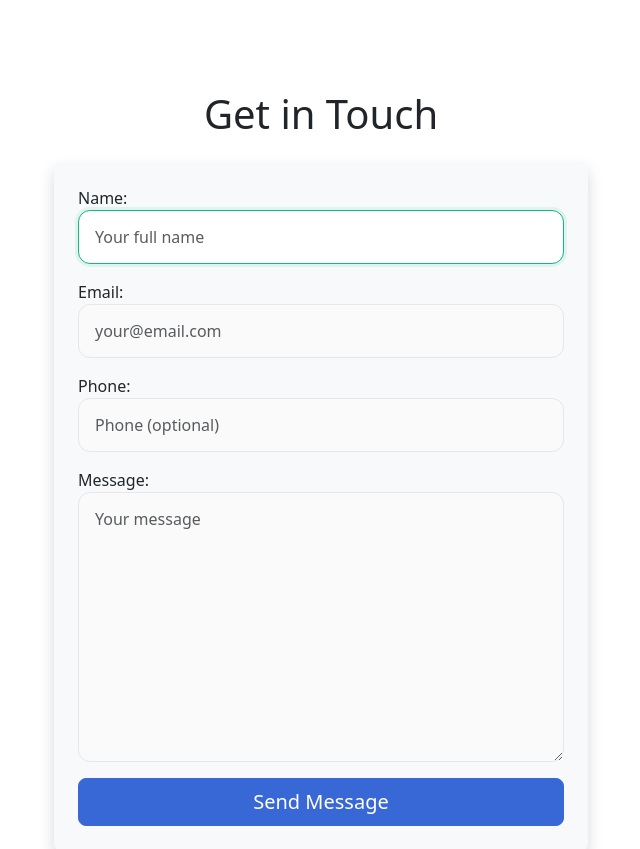
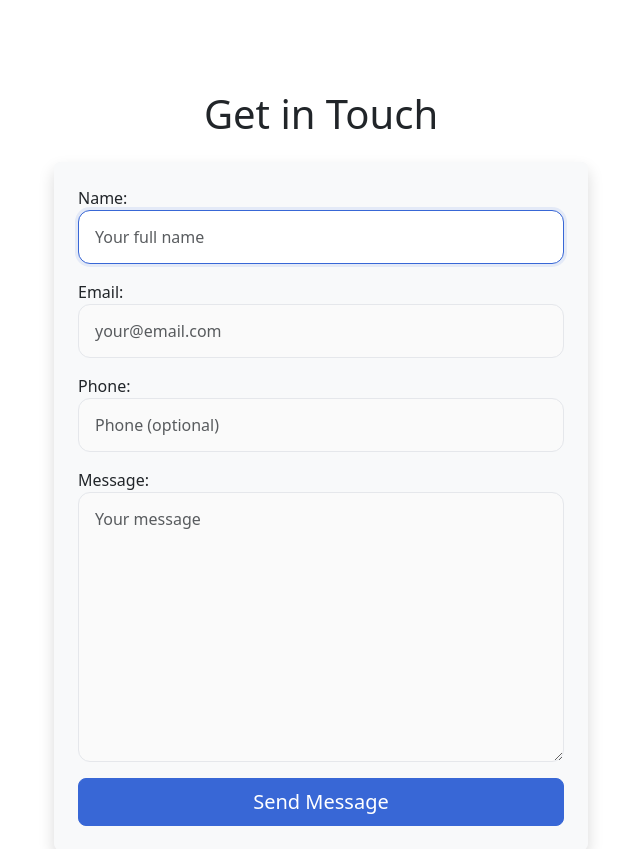
Before and after one commit to MSRhmn/pine-properties, a Django app: page /contact/ in a window 1280 px wide, with the restyled element focused. Shown: the part 56-905 px from the top of the page, without its empty margins (319-959 px from the left). Run offline with Django 5.2, Linux system fonts and the light colour scheme.

Commit message:
update: the input styles
Forms inputs colors and shades are changed to match the main color theme
of the website.

```diff
--- a/properties/templates/properties/base.html
+++ b/properties/templates/properties/base.html
@@ -71,7 +71,7 @@
             color: #fff;
         }
 
-        /* Soft rounded inputs */
+        /* Form Inputs - Match Primary Theme */
         .form-control, .form-select {
             border: 1px solid #e5e7eb;
             border-radius: 12px;
@@ -82,9 +82,9 @@
         }
 
         .form-control:focus, .form-select:focus {
-            border-color: #10b981;
+            border-color: #3867d6;
             background-color: #ffffff;
-            box-shadow: 0 0 0 3px rgba(16, 185, 129, 0.1);
+            box-shadow: 0 0 0 3px rgba(56, 103, 214, 0.1);
             outline: none;
         }
 
```
